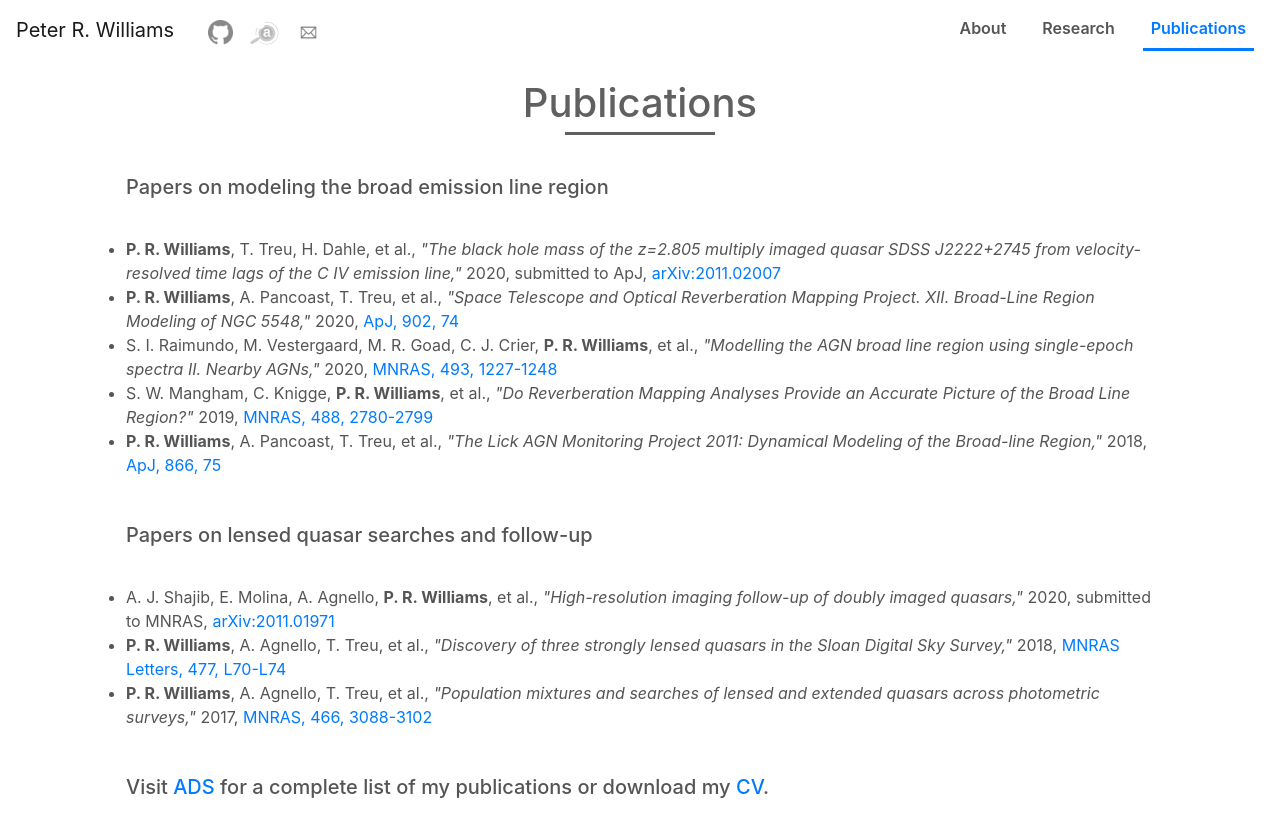
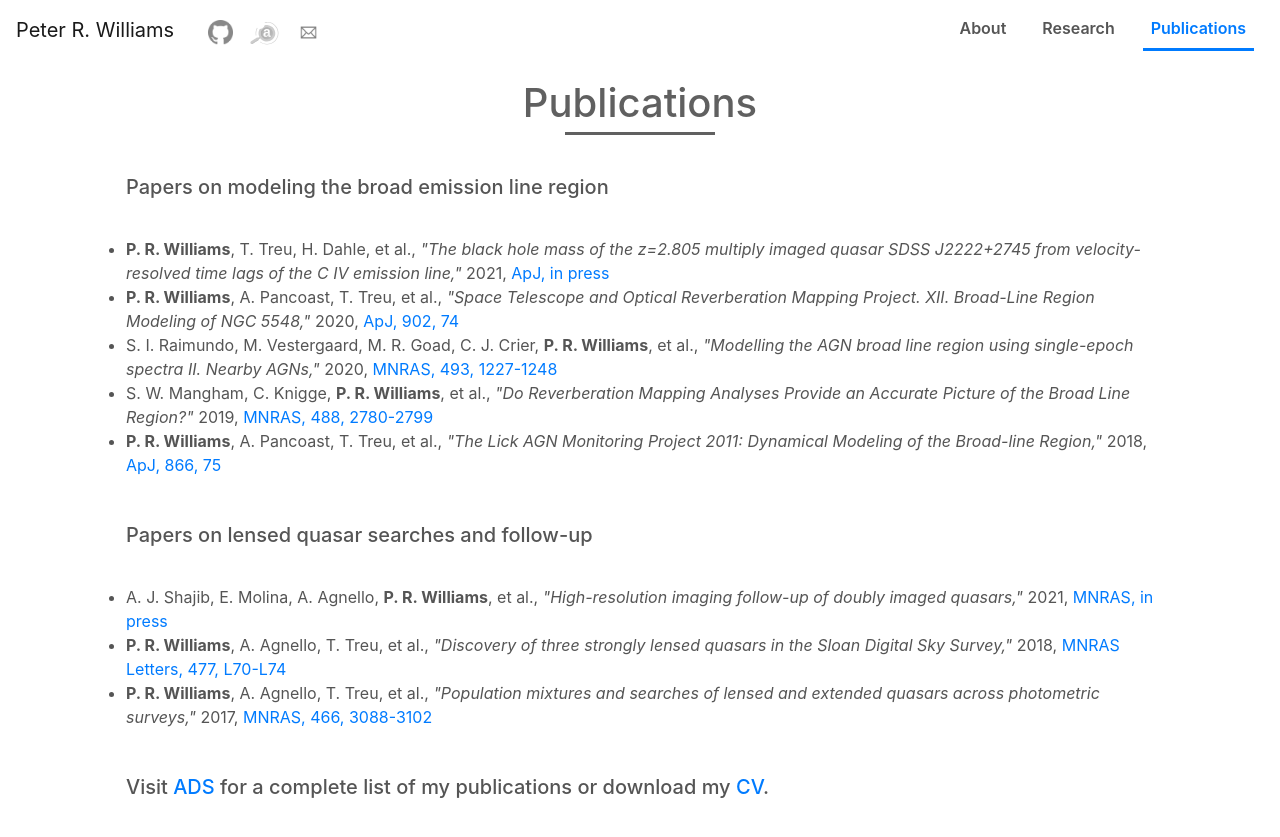
Before and after one commit to peterrwi/peterrwi.github.io, a Jekyll site: the page built from index.html, in a window 1280 px wide and 900 px high, scrolled down 2252 px. Shown: the top 837 px of the window. Built offline with Jekyll 4.4.1, drawn with Linux system fonts in a browser that asks for light colours; nearby versions of some CDN libraries.

Commit message:
Updated publications

```diff
--- a/_includes/publications.html
+++ b/_includes/publications.html
@@ -5,7 +5,7 @@
     <div class="publications-grid">
       <h5>Papers on modeling the broad emission line region</h5>
       <ul>
-        <li> <b>P. R. Williams</b>, T. Treu, H. Dahle, et al., <i>"The black hole mass of the z=2.805 multiply imaged quasar SDSS J2222+2745 from velocity-resolved time lags of the C IV emission line,"</i> 2020, submitted to ApJ, <a href="https://ui.adsabs.harvard.edu/abs/2020arXiv201102007W" target="_blank">arXiv:2011.02007</a></li>
+        <li> <b>P. R. Williams</b>, T. Treu, H. Dahle, et al., <i>"The black hole mass of the z=2.805 multiply imaged quasar SDSS J2222+2745 from velocity-resolved time lags of the C IV emission line,"</i> 2021, <a href="https://ui.adsabs.harvard.edu/abs/2020arXiv201102007W" target="_blank">ApJ, in press</a></li>
         <li> <b>P. R. Williams</b>, A. Pancoast, T. Treu, et al., <i>"Space Telescope and Optical Reverberation Mapping Project. XII. Broad-Line Region Modeling of NGC 5548,"</i> 2020, <a href="https://ui.adsabs.harvard.edu/abs/2020ApJ...902...74W" target="_blank">ApJ, 902, 74</a></li>
         <li>S. I. Raimundo, M. Vestergaard, M. R. Goad, C. J. Crier, <b>P. R. Williams</b>, et al., <i>"Modelling the AGN broad line region using single-epoch spectra II. Nearby AGNs,"</i> 2020, <a href="https://ui.adsabs.harvard.edu/abs/2020MNRAS.493.1227R" target="_blank">MNRAS, 493, 1227-1248</a></li>
         <li>S. W. Mangham, C. Knigge, <b>P. R. Williams</b>, et al., <i>"Do Reverberation Mapping Analyses Provide an Accurate Picture of the Broad Line Region?"</i> 2019, <a href="https://ui.adsabs.harvard.edu/abs/2019MNRAS.488.2780M" target="_blank">MNRAS, 488, 2780-2799</a></li>
@@ -13,7 +13,7 @@
       </ul>
       <h5>Papers on lensed quasar searches and follow-up</h5>
       <ul>
-        <li>A. J. Shajib, E. Molina, A. Agnello, <b>P. R. Williams</b>, et al., <i>"High-resolution imaging follow-up of doubly imaged quasars,"</i> 2020, submitted to MNRAS, <a href="https://ui.adsabs.harvard.edu/abs/2020arXiv201101971S" target="_blank">arXiv:2011.01971</a></li>
+        <li>A. J. Shajib, E. Molina, A. Agnello, <b>P. R. Williams</b>, et al., <i>"High-resolution imaging follow-up of doubly imaged quasars,"</i> 2021, <a href="https://ui.adsabs.harvard.edu/abs/2021MNRAS.tmp..544S/abstract" target="_blank">MNRAS, in press</a></li>
         <li><b>P. R. Williams</b>, A. Agnello, T. Treu, et al., <i>"Discovery of three strongly lensed quasars in the Sloan Digital Sky Survey,"</i> 2018, <a href="http://ui.adsabs.harvard.edu/abs/2018MNRAS.477L..70W" target="_blank">MNRAS Letters, 477, L70-L74</a></li>
         <li><b>P. R. Williams</b>, A. Agnello, T. Treu, et al., <i>"Population mixtures and searches of lensed and extended quasars across photometric surveys,"</i> 2017, <a href="http://ui.adsabs.harvard.edu/abs/2017MNRAS.466.3088W" target="_blank">MNRAS, 466, 3088-3102</a></li>
       </ul>
```
